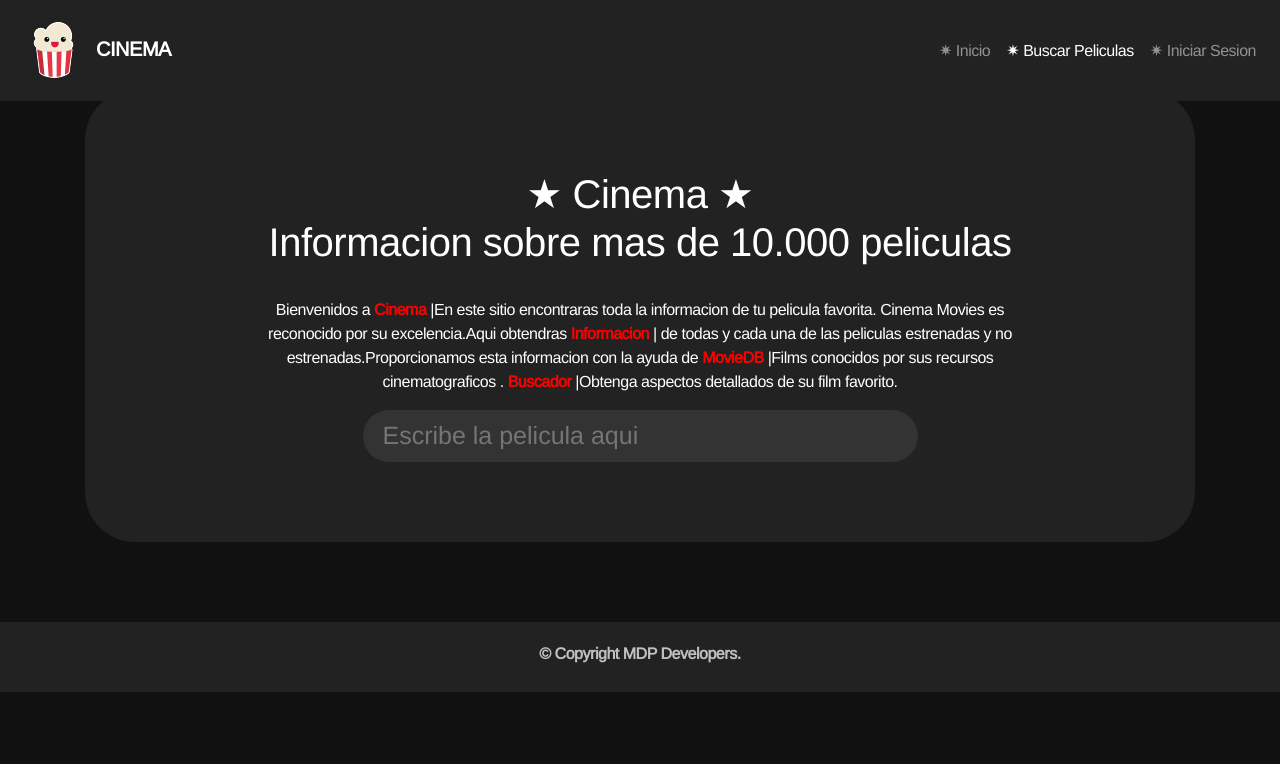
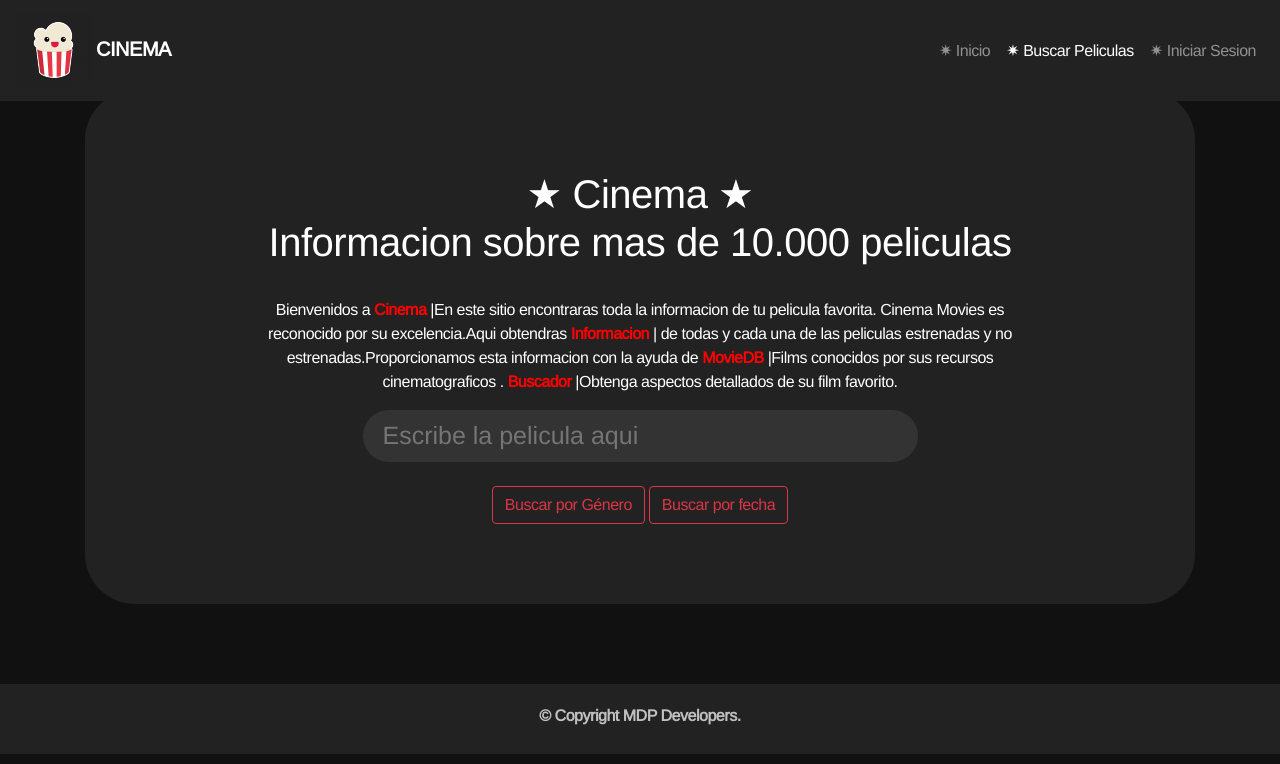
Before and after one commit to Mica-romano/cinephp, a PHP site: page /guest/browse.php in a window 1280 px wide. Shown: the top 764 px of the page. Run offline with PHP 8.4, Linux system fonts and the light colour scheme.

Commit message:
browseGender

```diff
--- a/guest/browse.php
+++ b/guest/browse.php
@@ -77,7 +77,17 @@ if (isset($_SESSION['username'])) {
                     </center>
                     <form id="searchForm">
                         <input type="text" class="searchBox" placeholder="Escribe la pelicula aqui" id="searchText">
+
                     </form>
+                    <br>
+
+                    <a href="browseGender.php" class="btn btn-outline-danger">
+                        Buscar por Género
+                    </a>
+                    <a href="#popup2" class="btn btn-outline-danger">
+                        Buscar por fecha
+                    </a>
+
                 </div>
             </div>
         </div>
```
Also changed, not shown: guest/browseGender.php (added, +7 -0 lines).
